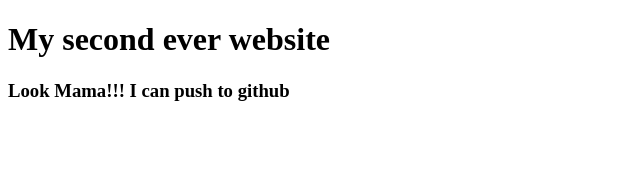
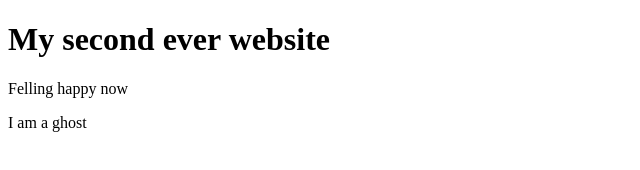
Before and after one commit to RAZAUL-KARIM/my-second-website, a plain HTML site: page index.html in a window 1280 px wide. Shown: the whole page, without its empty margins (0-640 px from the left). Drawn offline with Linux system fonts and the light colour scheme.

Commit message:
ghost added

```diff
--- a/index.html
+++ b/index.html
@@ -7,6 +7,9 @@
 </head>
 <body>
     <h1>My second ever website</h1>
-    <h3>Look Mama!!! I can push to github</h3>
+    <p>Felling happy now</p>
+    <p>I am a ghost</p>
+
+    </h3>
 </body>
 </html>
```
